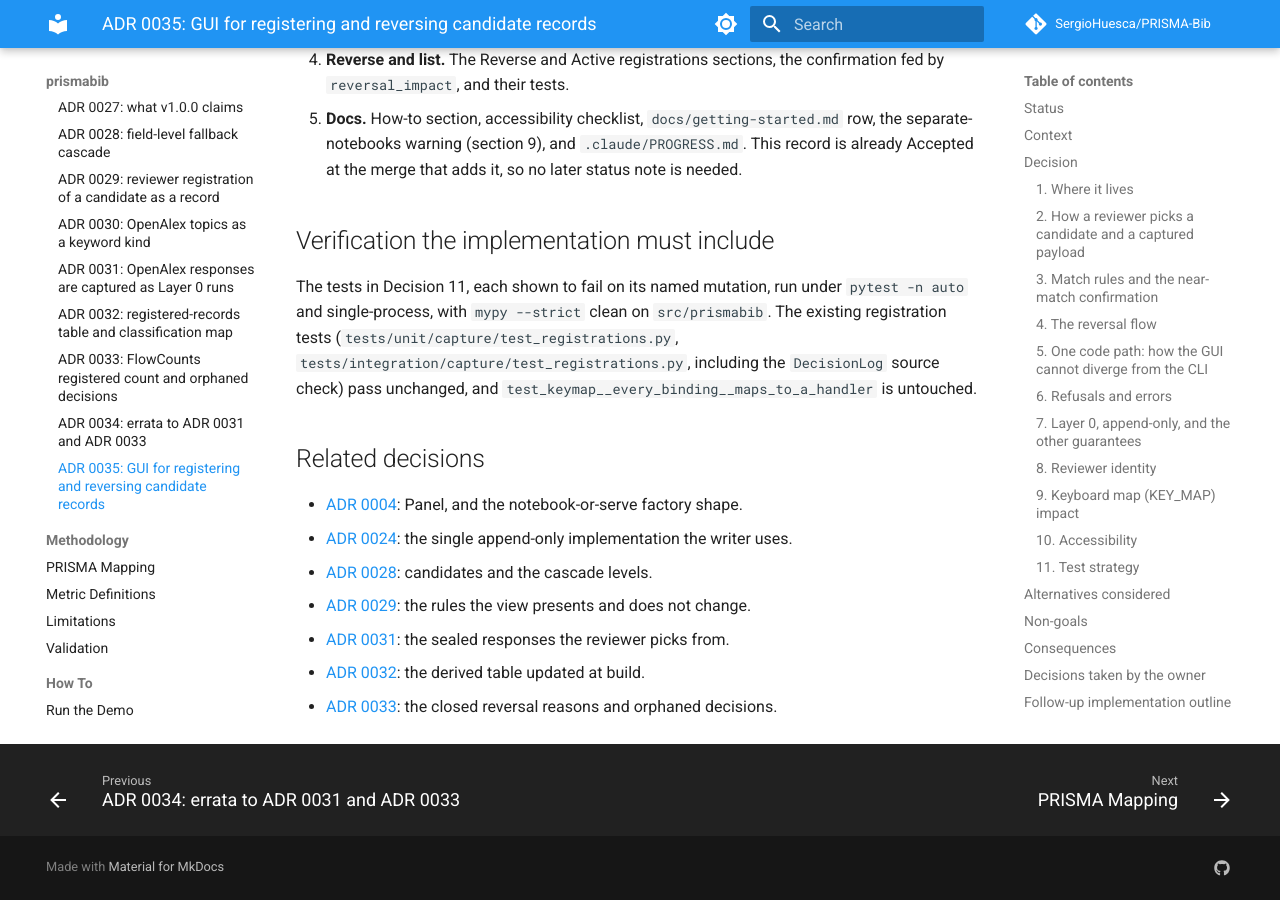
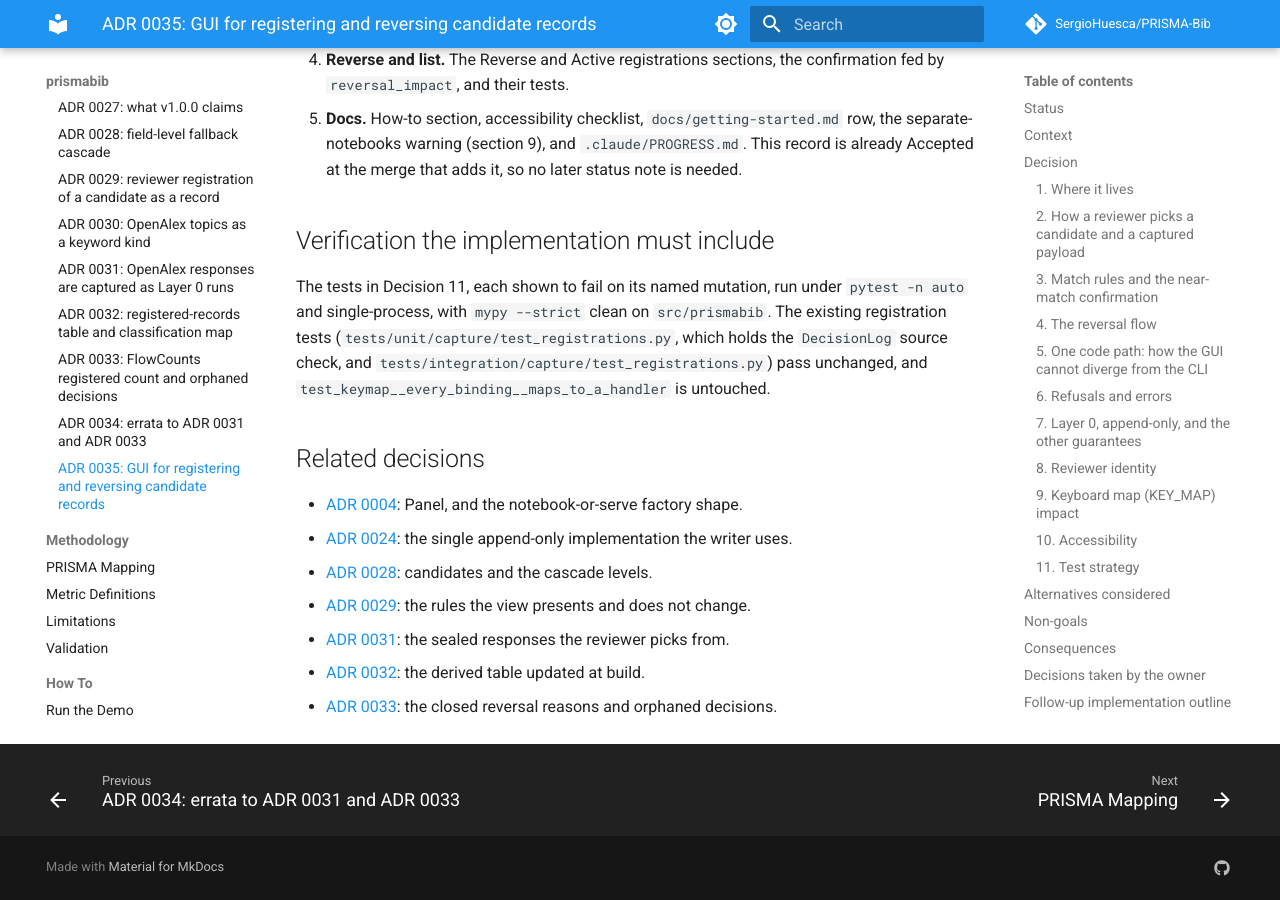
Before and after one commit to SergioHuesca/PRISMA-Bib, an MkDocs documentation site: the page built from docs/architecture/adr/0035-gui-registration-of-candidates.md, in a window 1280 px wide and 900 px high, scrolled down 12051 px. Built offline with MkDocs 1.6.1 and Material for MkDocs 9.7.7, drawn with Linux system fonts in a browser that asks for light colours; comment, search, counter and statistics services are not loaded.

Commit message:
docs(adr): ADR 0035 names the unit test file that holds the DecisionLog check
Co-Authored-By: Claude Sonnet 5.5 <noreply@anthropic.com>
Claude-Session: https://claude.ai/code/session_01QjNadz7h2UAZ2C2xhuaY8z

```diff
--- a/docs/architecture/adr/0035-gui-registration-of-candidates.md
+++ b/docs/architecture/adr/0035-gui-registration-of-candidates.md
@@ -339,8 +339,8 @@ Small PRs, each green on its own, in this order:
 ## Verification the implementation must include
 
 The tests in Decision 11, each shown to fail on its named mutation, run under `pytest -n auto` and single-process, with `mypy --strict`
-clean on `src/prismabib`. The existing registration tests (`tests/unit/capture/test_registrations.py`,
-`tests/integration/capture/test_registrations.py`, including the `DecisionLog` source check) pass unchanged, and `test_keymap__every_binding__maps_to_a_handler` is untouched.
+clean on `src/prismabib`. The existing registration tests (`tests/unit/capture/test_registrations.py`, which holds the `DecisionLog` source check, and
+`tests/integration/capture/test_registrations.py`) pass unchanged, and `test_keymap__every_binding__maps_to_a_handler` is untouched.
 
 ## Related decisions
 
```
